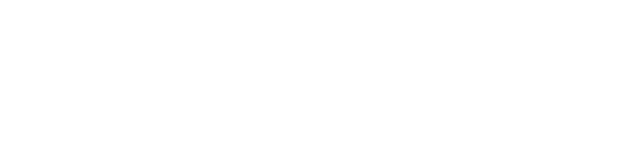
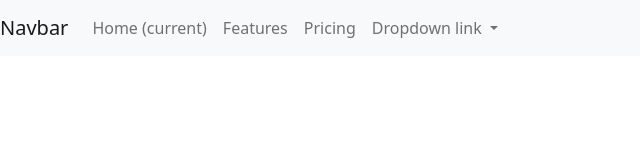
Before and after one commit to Realise-Formation-Digital/22.02-SpeedProgramming, a plain HTML site: page index.html in a window 1280 px wide. Shown: the whole page, without its empty margins (0-640 px from the left). Drawn offline with nearby package versions, Linux system fonts and the light colour scheme.

Commit message:
feat: navbar

```diff
--- a/index.html
+++ b/index.html
@@ -11,6 +11,45 @@
 </head>
 <body>
 
+    <!-- Navbar -->
+    <nav class="navbar navbar-expand-lg navbar-light bg-light">
+        <a class="navbar-brand" href="#">Navbar</a>
+        <button class="navbar-toggler" type="button" data-toggle="collapse" data-target="#navbarNavDropdown" aria-controls="navbarNavDropdown" aria-expanded="false" aria-label="Toggle navigation">
+          <span class="navbar-toggler-icon"></span>
+        </button>
+        <div class="collapse navbar-collapse" id="navbarNavDropdown">
+          <ul class="navbar-nav">
+            <li class="nav-item active">
+              <a class="nav-link" href="#">Home <span class="sr-only">(current)</span></a>
+            </li>
+            <li class="nav-item">
+              <a class="nav-link" href="#">Features</a>
+            </li>
+            <li class="nav-item">
+              <a class="nav-link" href="#">Pricing</a>
+            </li>
+            <li class="nav-item dropdown">
+              <a class="nav-link dropdown-toggle" href="#" id="navbarDropdownMenuLink" data-toggle="dropdown" aria-haspopup="true" aria-expanded="false">
+                Dropdown link
+              </a>
+              <div class="dropdown-menu" aria-labelledby="navbarDropdownMenuLink">
+                <a class="dropdown-item" href="#">Action</a>
+                <a class="dropdown-item" href="#">Another action</a>
+                <a class="dropdown-item" href="#">Something else here</a>
+              </div>
+            </li>
+          </ul>
+        </div>
+      </nav>
+
+
+<!--
+      <footer class="footer mt-auto py-3 bg-light">
+        <div class="container">
+          <span class="text-muted">Place sticky footer content here.</span>
+        </div>
+      </footer> -->
+
     <!-- Bootstrap JS - DO NOT TOUCH! -->
     <script src="https://cdn.jsdelivr.net/npm/bootstrap@5.1.3/dist/js/bootstrap.bundle.min.js" integrity="sha384-ka7Sk0Gln4gmtz2MlQnikT1wXgYsOg+OMhuP+IlRH9sENBO0LRn5q+8nbTov4+1p" crossorigin="anonymous"></script>
 </body>
```
